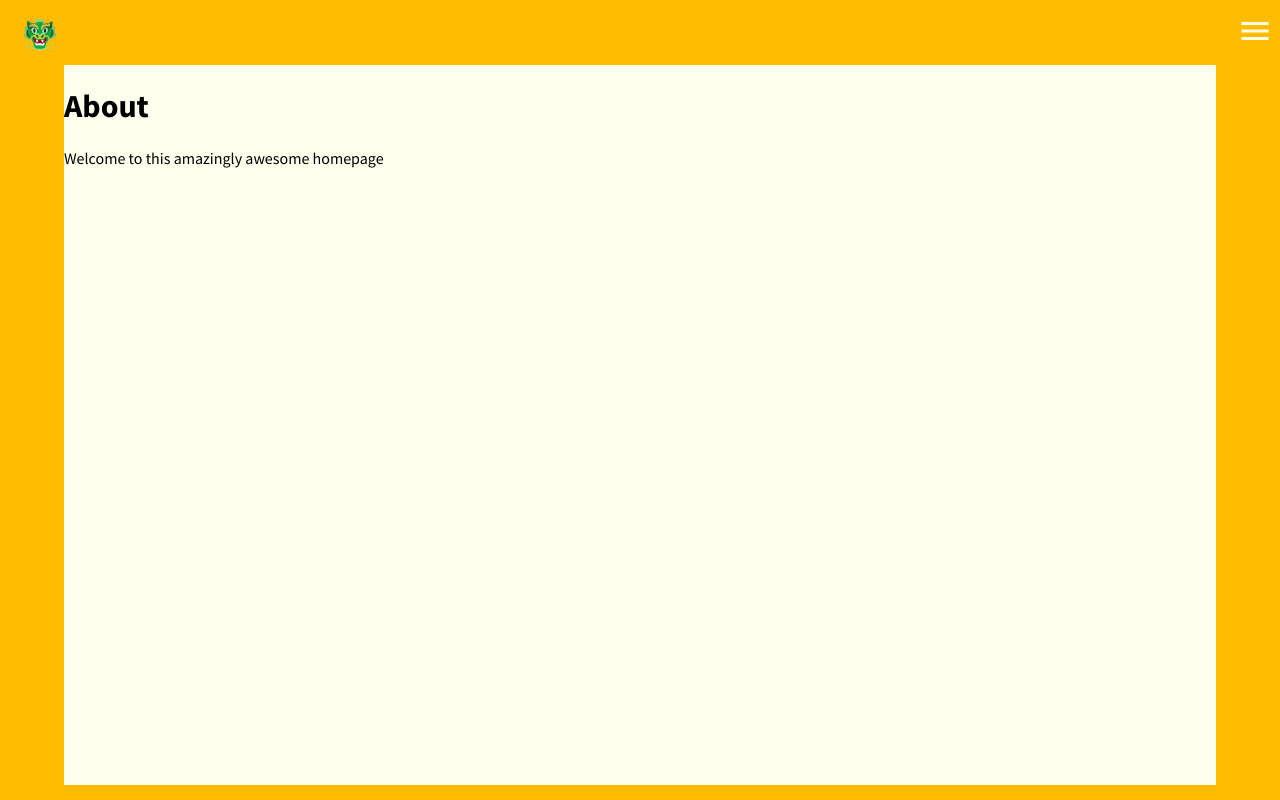
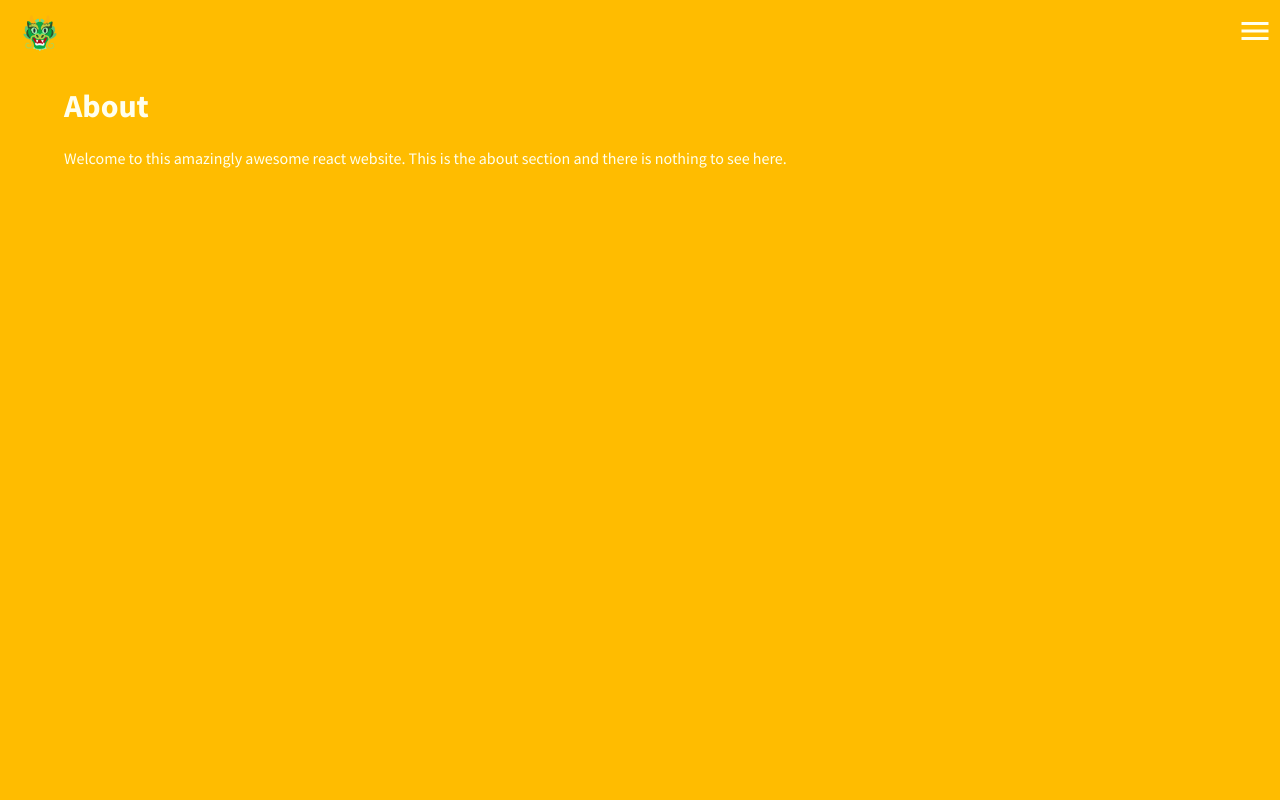
Before and after one commit to sascharissling/react-router-training, a React (Create React App) app: page /about in a window 1280 px wide. Built offline with nearby package versions, Linux system fonts and the light colour scheme.

Commit message:
add itemsdetail page (#3)

```diff
--- a/src/App.js
+++ b/src/App.js
@@ -2,10 +2,13 @@ import React from "react";
 import styled from "@emotion/styled";
 import GlobalStyles from "./components/GlobalStyles";
 import { BrowserRouter as Router, Switch, Route } from "react-router-dom";
+
+//Import Components
 import Header from "./components/AppHeader.js";
 import About from "./pages/About";
 import Shop from "./pages/Shop";
 import Home from "./pages/Home";
+import ItemDetail from "./components/ItemDetail";
 
 const AppContainer = styled.div`
   color: #ffe;
@@ -22,9 +25,10 @@ export default function App() {
       <AppContainer>
         <GlobalStyles />
         <Switch>
-          <Route exact path="/" component={Home} />
-          <Route exact path="/about" component={About} />
-          <Route exact path="/shop" component={Shop} />
+          <Route path="/" exact component={Home} />
+          <Route path="/about" component={About} />
+          <Route path="/shop" exact component={Shop} />
+          <Route path="/shop/:id" component={ItemDetail} />
         </Switch>
       </AppContainer>
     </Router>
--- /dev/null
+++ b/src/components/ItemDetail.js
@@ -0,0 +1,81 @@
+import React from "react";
+import styled from "@emotion/styled";
+
+//STYLE Start
+// const ShopWindow = styled.div`
+//   display: flex;
+//   flex-flow: row wrap;
+//   justify-content: center;
+//   * {
+//     color: black;
+//   }
+// `;
+
+// const Container = styled.div`
+//   background: #ffe;
+//   width: 120px;
+//   height: 200px;
+//   height: auto;
+//   border-radius: 30px;
+//   margin: 10px;
+//   display: flex;
+//   flex-direction: column;
+//   text-align: center;
+//   box-shadow: 3px 6px 16px 0px rgba(102, 102, 102, 1);
+//   align-items: center;
+// `;
+
+// const ItemTitle = styled.h4`
+//   color: black;
+//   margin: 5px;
+// `;
+
+// const ItemDescription = styled.p`
+//   color: black;
+//   font-size: 0.8em;
+//   margin: 5px 10px 15px 10px;
+// `;
+
+// const ItemPrice = styled.h5`
+//   color: purple;
+//   font-size: 1em;
+//   margin: 5px 10px 15px 10px;
+// `;
+
+// const NoDescription = styled.p`
+//   color: black;
+//   font-style: italic;
+//   font-size: 0.8em;
+//   margin: 5px 10px 15px 10px;
+//   color: grey;
+// `;
+
+// const ItemImage = styled.img`
+//   width: 100%;
+//   margin: 0;
+//   border-radius: 30px 30px 0px 0px;
+// `;
+//STYLE End
+
+export default function ItemDetail({ match }) {
+  const [item, setItem] = React.useState([]);
+  React.useEffect(() => {
+    getFortniteItem();
+    console.log(match);
+  }, []);
+
+  async function getFortniteItem() {
+    const data = await fetch(
+      "https://fortnite-api.theapinetwork.com/item/get?id=2813821-0c698fe-0812ba2-1cac926"
+    );
+    const item = await data.json();
+    console.log(item);
+    setItem(item);
+  }
+
+  return (
+    <>
+      <h1>Item </h1>
+    </>
+  );
+}
--- a/src/pages/About.js
+++ b/src/pages/About.js
@@ -4,17 +4,17 @@ import styled from "@emotion/styled";
 const AboutWindow = styled.div`
   width: 90vw;
   height 90vh;
-  background: #ffe;
-  * {
-    color: black;
-  }
+
 `;
 
 export default function About() {
   return (
     <AboutWindow>
       <h1>About </h1>
-      <p>Welcome to this amazingly awesome homepage</p>
+      <p>
+        Welcome to this amazingly awesome react website. This is the about
+        section and there is nothing to see here.
+      </p>
     </AboutWindow>
   );
 }
--- a/src/pages/Home.js
+++ b/src/pages/Home.js
@@ -4,17 +4,13 @@ import styled from "@emotion/styled";
 const HomeWindow = styled.div`
   width: 90vw;
   height 90vh;
-  background: #ffe;
-  * {
-    color: black;
-  }
 `;
 
 export default function Home() {
   return (
     <HomeWindow>
       <h1>Home</h1>
-      <p>Welcome to this amazingly awesome homepage</p>
+      <p>Welcome to this amazingly awesome homepage. Please click yourself through the Shop to buy weird stuff that makes parents angry around the world.</p>
     </HomeWindow>
   );
 }
--- a/src/pages/Shop.js
+++ b/src/pages/Shop.js
@@ -3,6 +3,11 @@ import styled from "@emotion/styled";
 import { Link } from "react-router-dom";
 
 //STYLE Start
+
+const RouterLink = styled(Link)`
+  text-decoration: none;
+`;
+
 const ShopWindow = styled.div`
   display: flex;
   flex-flow: row wrap;
@@ -13,7 +18,7 @@ const ShopWindow = styled.div`
 `;
 
 const Container = styled.div`
-  background: white;
+  background: #ffe;
   width: 120px;
   height: 200px;
   height: auto;
@@ -78,14 +83,13 @@ export default function Shop() {
       <h1>Shop</h1>
       <ShopWindow>
         {items.map(item => (
-          <Link
+          <RouterLink
             to={`/shop/${item.itemId}`}
             key={item.itemId}
             style={{ textDecoration: "none" }}
           >
             <Container>
-              <ItemTitle>{item.item.name}</ItemTitle>
-              <ItemImage src={item.item.images.icon} alt="item image" />
+              <ItemImage src={item.item.images.information} alt="item image" />
               {item.item.description && (
                 <ItemDescription>{item.item.description}</ItemDescription>
               )}
@@ -94,7 +98,7 @@ export default function Shop() {
               )}
               <ItemPrice>☈{item.store.cost}</ItemPrice>
             </Container>
-          </Link>
+          </RouterLink>
         ))}
       </ShopWindow>
     </>
```
